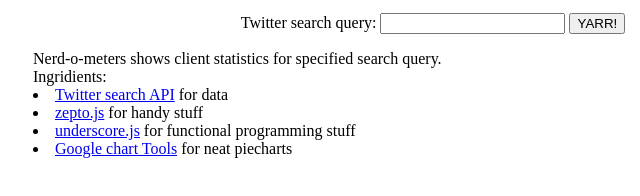
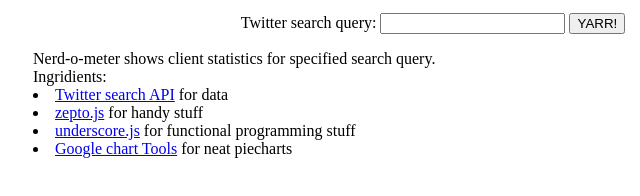
Before and after one commit to digal/nerdometer, a plain HTML site: page index.html in a window 1280 px wide. Shown: the part 508-704 px from the top of the page, 207-847 px from the left. Drawn offline with Linux system fonts and the light colour scheme; a script that the page names is missing.

Commit message:
typo fix

```diff
--- a/index.html
+++ b/index.html
@@ -38,7 +38,7 @@
         </div>
         <div id="footer">
             <div id="left">
-                Nerd-o-meters shows client statistics for specified search query.<br/>
+                Nerd-o-meter shows client statistics for specified search query.<br/>
                 Ingridients:
                 <li><a href="http://search.twitter.com/api/">Twitter search API</a> for data</li>
                 <li><a href="http://zeptojs.com/">zepto.js</a> for handy stuff</li>
```
